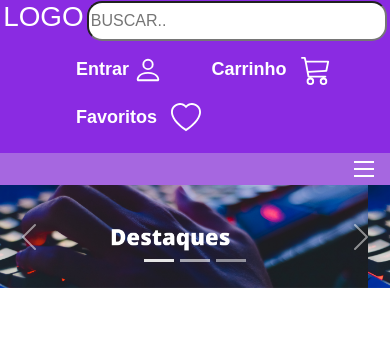
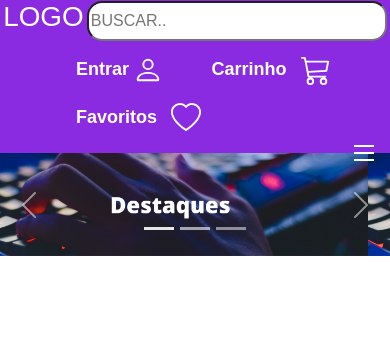
Before and after one commit to marcelocodigos/S2Encontro-Presencial-2, a plain HTML site: page index.html in a window 390 px wide. Shown: the top 350 px of the page. Drawn offline with nearby package versions, Linux system fonts and the light colour scheme.

Commit message:
edit index para btn-menu

```diff
--- a/css/menu.css
+++ b/css/menu.css
@@ -44,6 +44,8 @@
       background: none;
       cursor: pointer;
       gap:.5rem;
+      position:absolute;
+      z-index: 1000000;
     }
     #hamburger{
         display: block;
```
